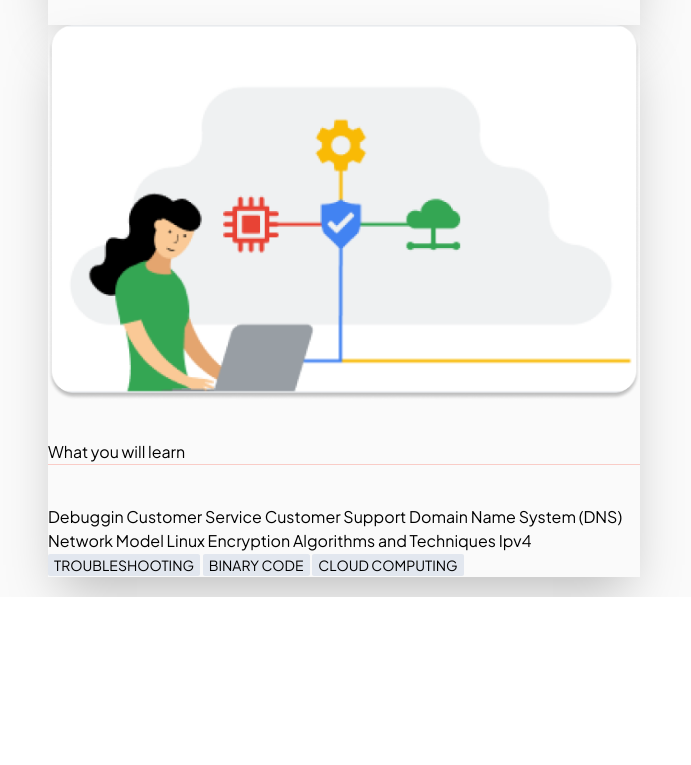
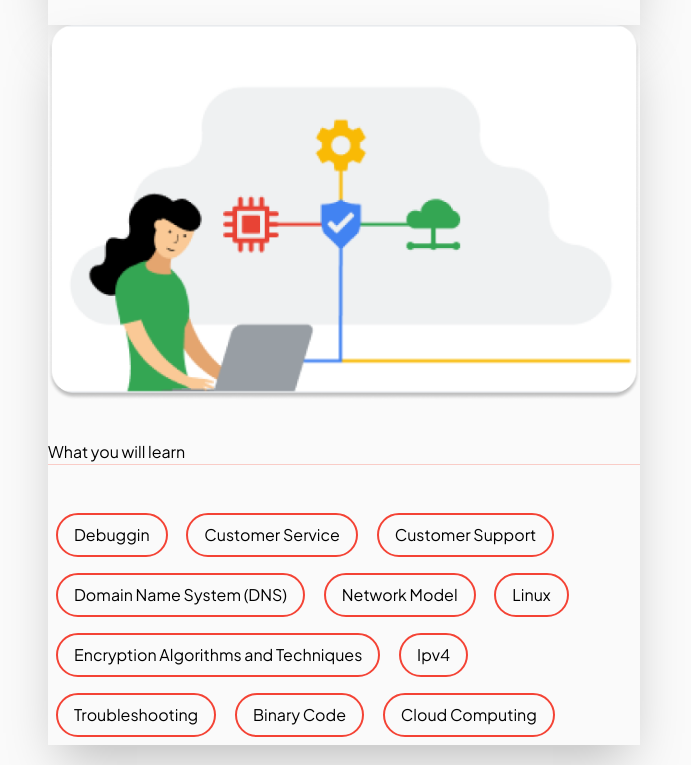
Before and after one commit to withrifat/assainment-3-tainwind-css, a website: page index.html in a window 1280 px wide. Shown: the part 1319-2084 px from the top of the page, without its empty margins (0-691 px from the left). Before the commit the page ends 1916 px from the top, so only its background shows below. Drawn offline with Linux system fonts and the light colour scheme; a web font is replaced by a local one.

Commit message:
add tag section

```diff
--- a/index.html
+++ b/index.html
@@ -11,7 +11,7 @@
 <body>
     <!-- this is nav section -->
      <header class="">
-        <nav class="container mx-auto relative flex items-center justify-between sm:h-10 md:justify-center py-6 px-4 mt-2">
+        <nav class="container mx-auto relative flex items-center justify-between sm:h-10 md:justify-center py-6 px-4 mt-2 dark:bg-slate-500 dark:text-white">
             <div class="flex items-center flex-1 md:absolute md:inset-y-0 md:left-0">
                 <div class="flex items-center justify-between w-full md:w-auto">
                     <a href="" aria-label="Home">
@@ -140,18 +140,21 @@
                     </div>
                 </div>
             </div>
+            <!-- this is tag section -->
             <div class="shadow-2xl lg:w-1/2">
                 <img src="img/IT Support 1.png" alt="">
                 <h2 class="my-10 border-b border-[#F9CCC7]">What you will learn</h2>
                 <div>
-                    <span class="debugging">Debuggin</span>
-                    <span class="customer-service">Customer Service</span>
-                    <span class="customer-support">Customer Support</span>
-                    <span class="dns">Domain Name System (DNS)</span>
-                    <span class="network-model">Network Model</span>
-                    <span class="linux">Linux</span>
-                    <span class="encryption-algorithms">Encryption Algorithms and Techniques</span>
-                    <span class="ipv4">Ipv4</span>
+                    <span class="tag">
+                        Debuggin
+                    </span>
+                    <span class="tag">Customer Service</span>
+                    <span class="tag">Customer Support</span>
+                    <span class="tag">Domain Name System (DNS)</span>
+                    <span class="tag">Network Model</span>
+                    <span class="tag">Linux</span>
+                    <span class="tag">Encryption Algorithms and Techniques</span>
+                    <span class="tag">Ipv4</span>
                     <span class="tag">Troubleshooting</span>
                     <span class="tag">Binary Code</span>
                     <span class="tag">Cloud Computing</span>
--- a/src/input.css
+++ b/src/input.css
@@ -6,6 +6,6 @@
 
 @layer utilities{
     .tag{
-        @apply bg-[#5677AC26] uppercase text-black text-xs md:text-sm  px-1.5 py-0.5 rounded-sm hover:bg-black hover:text-white transition-all cursor-pointer dark:text-white dark:bg-[#5677AC] ;
+        @apply inline-block m-2 border-2 border-[#F44335] rounded-full px-4 py-2 cursor-pointer hover:bg-[#F9CCC7] hover:text-white  duration-300  transition-all    ;
     }
 }
```
Also changed, not shown: src/output.css.
